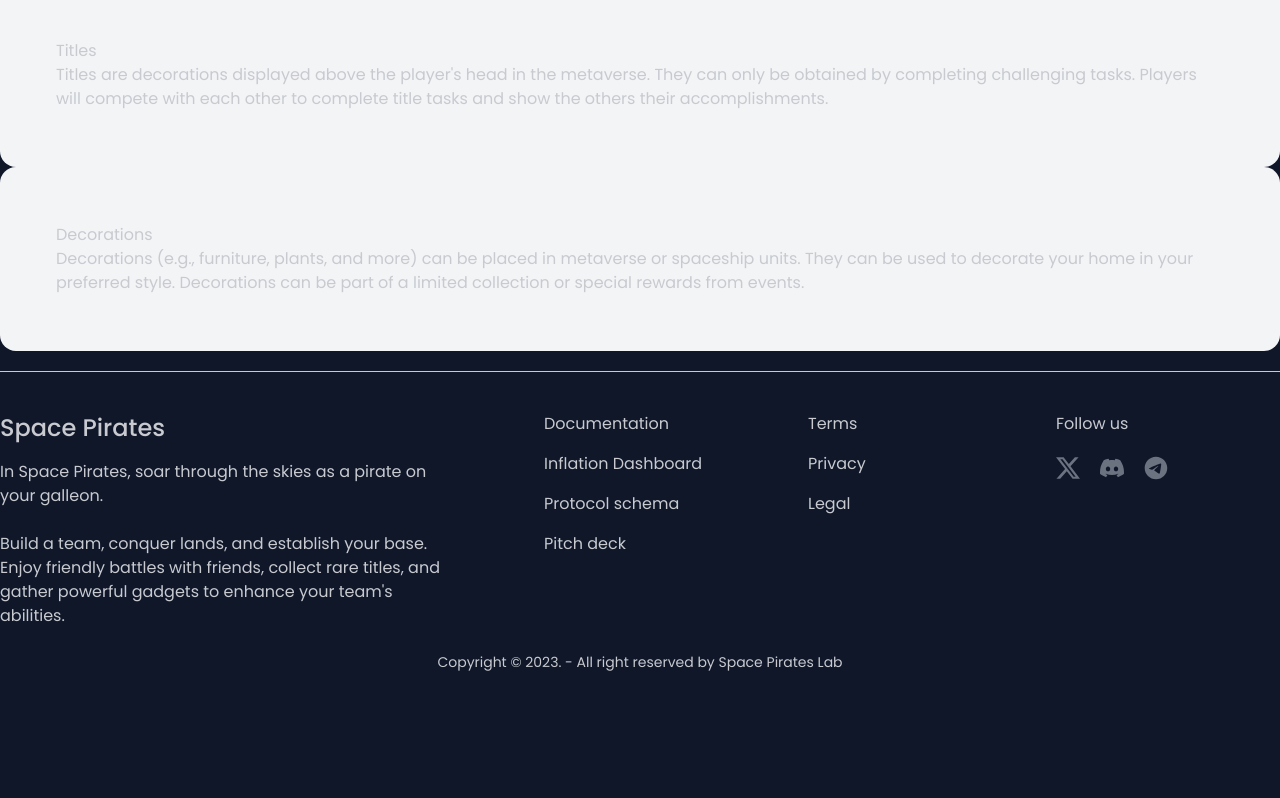
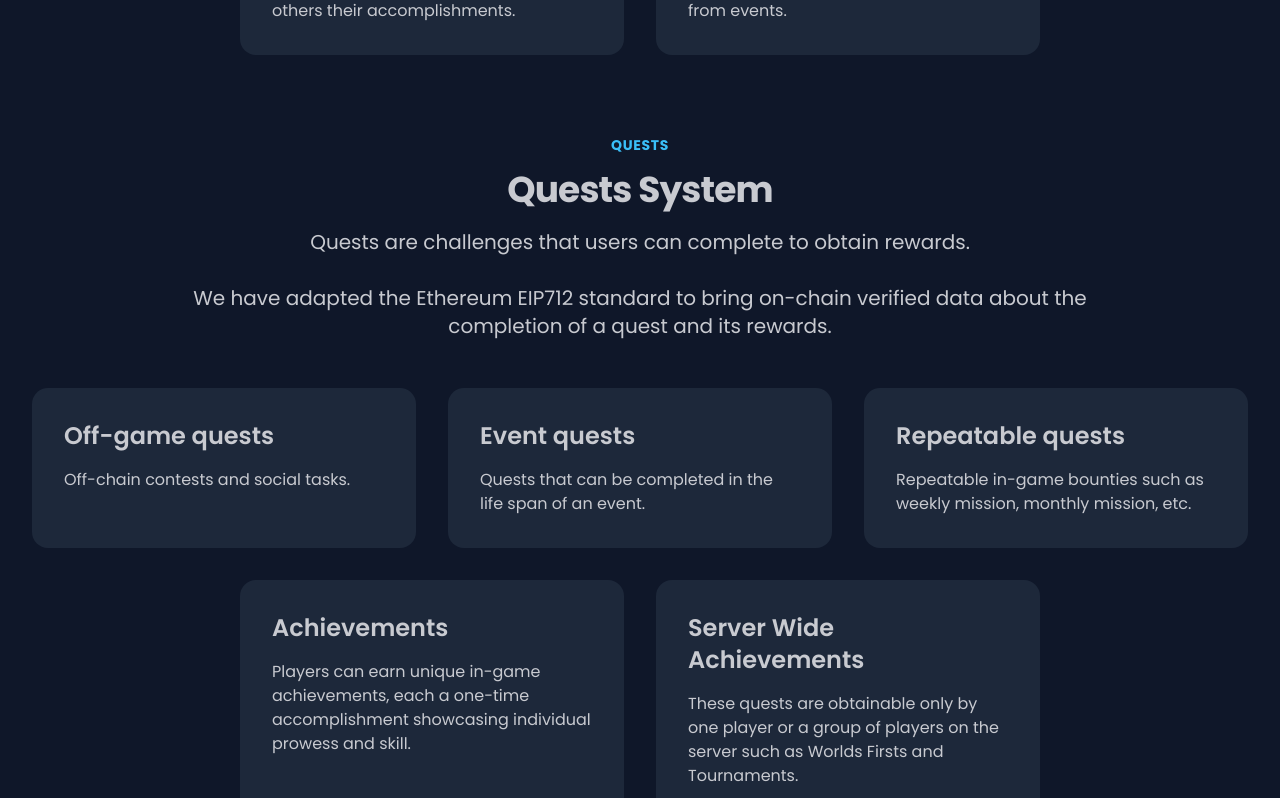
Before and after one commit to Gr3it/space-pirates-frontend, a Next.js app: page / in a window 1280 px wide. Shown: the part 1642-2440 px from the top of the page. Before the commit the page ends 2338 px from the top, so only its background shows below. Built offline with nearby package versions, Linux system fonts and the light colour scheme.

Commit message:
feat: added 2 sections to the landing page

```diff
--- a/app/components/cards.tsx
+++ b/app/components/cards.tsx
@@ -3,8 +3,8 @@ import React from "react";
 type cardsPropsType = { title: string; description: string };
 const Cards = (props: cardsPropsType) => {
   return (
-    <div className="flex flex-col justify-between w-full h-full bg-gray-100 px-14 rounded-2xl py-14 dark:bg-trueGray-800">
-      <div className="">{props.title}</div>
+    <div className="flex flex-col gap-4 px-8 rounded-2xl py-8 bg-neutral w-96">
+      <div className="text-2xl font-semibold">{props.title}</div>
       <div className="">{props.description}</div>
     </div>
   );
--- a/app/components/sectionTitile.tsx
+++ b/app/components/sectionTitile.tsx
@@ -16,19 +16,19 @@ const SectionTitle = (props: sectionTitlePropsType) => {
       }`}
     >
       {props.pretitle && (
-        <div className="text-sm font-bold tracking-wider text-indigo-600 uppercase">
+        <div className="text-sm font-bold tracking-wider text-primary uppercase">
           {props.pretitle}
         </div>
       )}
 
       {props.title && (
-        <h2 className="max-w-4xl mt-3 text-3xl font-bold leading-snug tracking-tight text-gray-800 lg:leading-tight lg:text-4xl dark:text-white">
+        <h2 className="max-w-4xl mt-3 text-3xl font-bold leading-snug tracking-tight lg:leading-tight lg:text-4xl text-base-white">
           {props.title}
         </h2>
       )}
 
       {props.children && (
-        <p className="max-w-4xl py-4 text-lg leading-normal text-gray-500 lg:text-xl xl:text-xl dark:text-gray-300">
+        <p className="max-w-4xl py-4 text-lg leading-normal lg:text-xl xl:text-xl text-base-white">
           {props.children}
         </p>
       )}
--- a/app/page.tsx
+++ b/app/page.tsx
@@ -8,7 +8,7 @@ const cardContent = [
   {
     title: "Doubloons",
     description:
-      "Doubloons (DBL) are the base currency and utility token of the ecosystem.",
+      "Doubloons (DBL) are the base currency and utility token of the ecosystem, they can be earned by liquidity mining rewards and through all types of in-game activities.",
   },
   {
     title: "Asteroids",
@@ -29,6 +29,33 @@ const cardContent = [
     title: "Decorations",
     description:
       "Decorations (e.g., furniture, plants, and more) can be placed in metaverse or spaceship units. They can be used to decorate your home in your preferred style.\n\nDecorations can be part of a limited collection or special rewards from events.",
+  },
+];
+
+const questContent = [
+  {
+    title: "Off-game quests",
+    description: "Off-chain contests and social tasks.",
+  },
+
+  {
+    title: "Event quests",
+    description: "Quests that can be completed in the life span of an event.",
+  },
+  {
+    title: "Repeatable quests",
+    description:
+      "Repeatable in-game bounties such as weekly mission, monthly mission, etc.",
+  },
+  {
+    title: "Achievements",
+    description:
+      "Players can earn unique in-game achievements, each a one-time accomplishment showcasing individual prowess and skill.",
+  },
+  {
+    title: "Server Wide Achievements",
+    description:
+      "These quests are obtainable only by one player or a group of players on the server such as Worlds Firsts and Tournaments.",
   },
 ];
 
@@ -54,6 +81,7 @@ export default function Home() {
         token implementation can be easily attached and removed from the storage
         contract like if they were modules.
       </SectionTitle>
+      <div className="mt-8 mb-16 flex gap-8 items-stretch flex-wrap container justify-center">
         {cardContent.map((item) => (
           <Cards
             title={item.title}
@@ -61,6 +89,23 @@ export default function Home() {
             key={item.title}
           />
         ))}
+      </div>
+      <SectionTitle pretitle="Quests" title="Quests System">
+        Quests are challenges that users can complete to obtain rewards.
+        <br />
+        <br />
+        We have adapted the Ethereum EIP712 standard to bring on-chain verified
+        data about the completion of a quest and its rewards.
+      </SectionTitle>
+      <div className="mt-8 mb-16 flex gap-8 items-stretch flex-wrap container justify-center">
+        {questContent.map((item) => (
+          <Cards
+            title={item.title}
+            description={item.description}
+            key={item.title}
+          />
+        ))}
+      </div>
       <Footer />
     </>
   );
```
Lines whose indentation alone changed are shown as unchanged.
